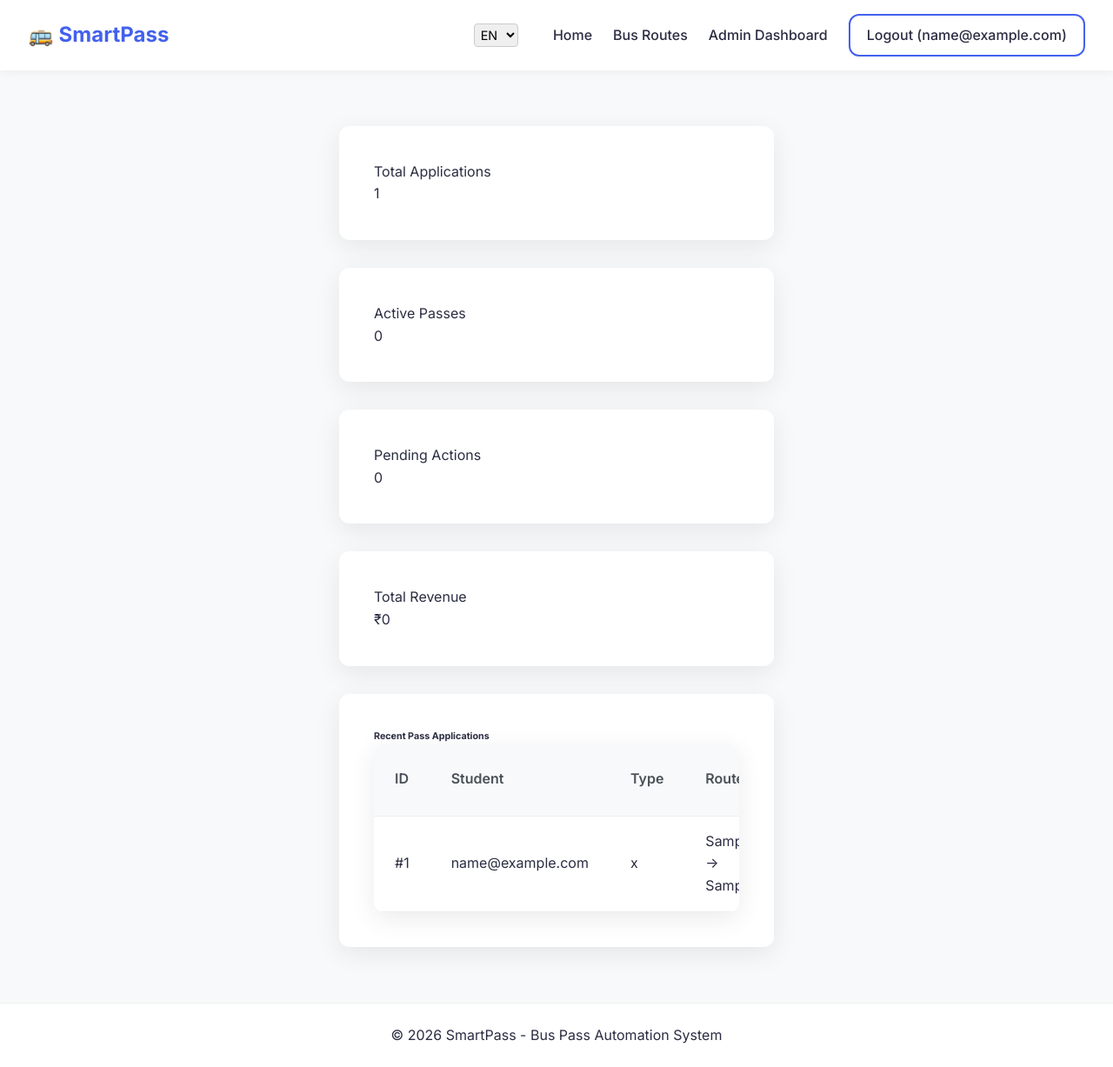
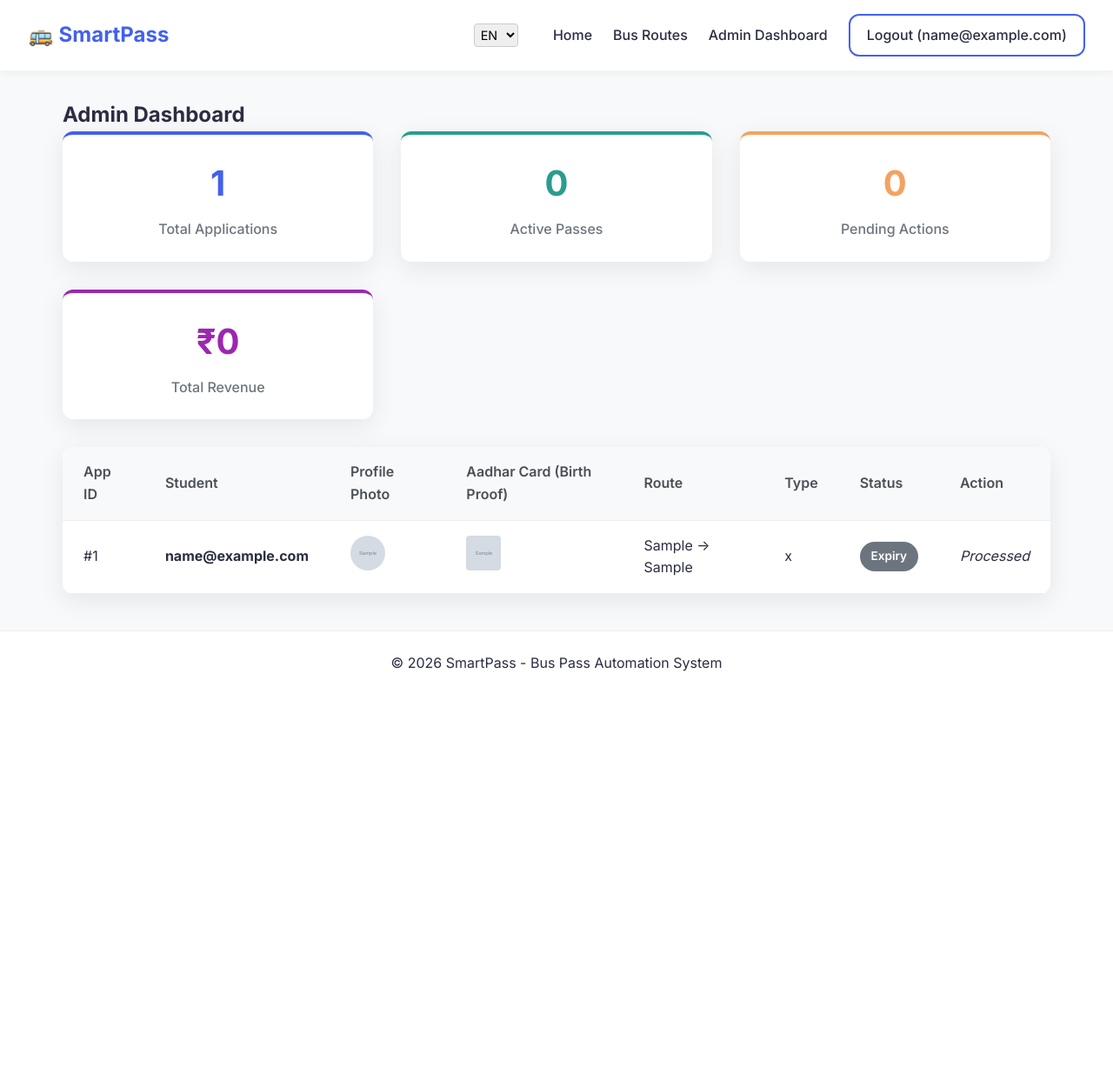
Before and after one commit to adityaavadan/smart_bus_pass, a Flask app: page /admin/dashboard in a window 1280 px wide. Shown: the whole page at 87% size. After the commit the page ends 772 px from the top, so only its background shows below. Run offline with Flask 3, Linux system fonts and the light colour scheme; the visitor is signed in with stand-in values (Sample User, id 1); tables that the repository leaves empty hold one stand-in row (values such as "Sample post"); grey boxes marked "Sample" are stand-in pictures.

Commit message:
Update admin_dashboard.html

```diff
--- a/templates/admin_dashboard.html
+++ b/templates/admin_dashboard.html
@@ -1,94 +1,97 @@
-{% extends "base.html" %}
-{% block title %}Admin Dashboard{% endblock %}
+{% extends 'base.html' %}
+
+{% block title %}Admin Dashboard - SmartPass{% endblock %}
 
 {% block content %}
-<div class="container-fluid mt-4">
-    <div class="d-sm-flex align-items-center justify-content-between mb-4">
-        <h1 class="h3 mb-0 text-gray-800">{{ t.admin_panel }}</h1>
+<div class="dashboard-header">
+    <h2>Admin Dashboard</h2>
 </div>
 
-    <!-- Statistics Cards -->
-    <div class="row">
-        <div class="col-xl-3 col-md-6 mb-4">
-            <div class="card border-left-primary shadow h-100 py-2">
-                <div class="card-body">
-                    <div class="text-xs font-weight-bold text-primary text-uppercase mb-1">Total Applications</div>
-                    <div class="h5 mb-0 font-weight-bold text-gray-800">{{ stats.total_passes }}</div>
+<div class="grid" style="margin-bottom: 2rem;">
+    <div class="card" style="margin: 0; padding: 1.5rem; text-align: center; border-top: 4px solid var(--primary-color);">
+        <h3 style="font-size: 2.5rem; margin-bottom: 0.5rem; color: var(--primary-color);">{{ stats.total_passes }}</h3>
+        <p style="color: #6c757d; font-weight: 500;">Total Applications</p>
     </div>
+    <div class="card" style="margin: 0; padding: 1.5rem; text-align: center; border-top: 4px solid var(--success);">
+        <h3 style="font-size: 2.5rem; margin-bottom: 0.5rem; color: var(--success);">{{ stats.active_passes }}</h3>
+        <p style="color: #6c757d; font-weight: 500;">Active Passes</p>
     </div>
+    <div class="card" style="margin: 0; padding: 1.5rem; text-align: center; border-top: 4px solid var(--warning);">
+        <h3 style="font-size: 2.5rem; margin-bottom: 0.5rem; color: var(--warning);">{{ stats.pending_count }}</h3>
+        <p style="color: #6c757d; font-weight: 500;">Pending Actions</p>
     </div>
-        <div class="col-xl-3 col-md-6 mb-4">
-            <div class="card border-left-success shadow h-100 py-2">
-                <div class="card-body">
-                    <div class="text-xs font-weight-bold text-success text-uppercase mb-1">Active Passes</div>
-                    <div class="h5 mb-0 font-weight-bold text-gray-800">{{ stats.active_passes }}</div>
-                </div>
-            </div>
-        </div>
-        <div class="col-xl-3 col-md-6 mb-4">
-            <div class="card border-left-warning shadow h-100 py-2">
-                <div class="card-body">
-                    <div class="text-xs font-weight-bold text-warning text-uppercase mb-1">Pending Actions</div>
-                    <div class="h5 mb-0 font-weight-bold text-gray-800">{{ stats.pending_count }}</div>
-                </div>
-            </div>
-        </div>
-        <div class="col-xl-3 col-md-6 mb-4">
-            <div class="card border-left-info shadow h-100 py-2">
-                <div class="card-body">
-                    <div class="text-xs font-weight-bold text-info text-uppercase mb-1">Total Revenue</div>
-                    <div class="h5 mb-0 font-weight-bold text-gray-800">₹{{ stats.total_revenue }}</div>
-                </div>
-            </div>
+    <div class="card" style="margin: 0; padding: 1.5rem; text-align: center; border-top: 4px solid #9c27b0;">
+        <h3 style="font-size: 2.5rem; margin-bottom: 0.5rem; color: #9c27b0;">₹{{ stats.total_revenue }}</h3>
+        <p style="color: #6c757d; font-weight: 500;">Total Revenue</p>
     </div>
 </div>
 
-    <!-- Applications Table -->
-    <div class="card shadow mb-4">
-        <div class="card-header py-3">
-            <h6 class="m-0 font-weight-bold text-primary">Recent Pass Applications</h6>
-        </div>
-        <div class="card-body">
 <div class="table-responsive">
-                <table class="table table-bordered" width="100%" cellspacing="0">
-                    <thead class="thead-light">
+    <table>
+        <thead>
             <tr>
-                            <th>ID</th>
+                <th>App ID</th>
                 <th>Student</th>
+                <th>{{ t.profile_photo }}</th>
+                <th>{{ t.aadhar_photo }}</th>
+                <th>Route</th>
                 <th>Type</th>
-                            <th>Route</th>
-                            <th>Status</th>
-                            <th>Created At</th>
-                            <th>Actions</th>
+                <th>{{ t.status }}</th>
+                <th>{{ t.action }}</th>
             </tr>
         </thead>
         <tbody>
             {% for app in applications %}
             <tr>
                 <td>#{{ app.id }}</td>
-                            <td>{{ app.student.email }}</td>
+                <td><strong>{{ app.student.email }}</strong></td>
+                <td>
+                    {% if app.profile_pic_filename %}
+                        <img src="{{ url_for('static', filename='uploads/' + app.profile_pic_filename) }}" style="width: 40px; height: 40px; border-radius: 50%; object-fit: cover;" alt="Photo">
+                    {% else %}
+                        <span style="font-size: 0.8rem; color: #999;">No Photo</span>
+                    {% endif %}
+                </td>
+                <td>
+                    {% if app.aadhar_pic_filename %}
+                        <a href="{{ url_for('static', filename='uploads/' + app.aadhar_pic_filename) }}" target="_blank">
+                            <img src="{{ url_for('static', filename='uploads/' + app.aadhar_pic_filename) }}" style="width: 40px; height: 40px; border-radius: 4px; object-fit: cover;" alt="Aadhar">
+                        </a>
+                    {% else %}
+                        <span style="font-size: 0.8rem; color: #999;">No Aadhar</span>
+                    {% endif %}
+                </td>
+                <td>{{ app.source }} &rarr; {{ app.destination }}</td>
                 <td>{{ app.pass_type }}</td>
-                            <td>{{ app.source }} → {{ app.destination }}</td>
                 <td>
-                                <span class="badge badge-{% if app.status == 'Approved' %}success{% elif app.status == 'Rejected' %}danger{% else %}warning{% endif %}">
-                                    {{ app.status }}
+                    {% if app.status == 'Pending Payment' %}
+                        <span class="badge" style="background-color: #cce5ff; color: #004085;">{{ t.pay_now }}</span>
+                    {% elif app.status == 'Expired' %}
+                        <span class="badge" style="background-color: #6c757d; color: #ffffff;">{{ t.expiry }}</span>
+                    {% else %}
+                        <span class="badge badge-{{ app.status.lower().replace(' ', '-') }}">
+                            {% if app.status == 'Pending' %}{{ t.pending }}
+                            {% elif app.status == 'Approved' %}{{ t.approve }}
+                            {% elif app.status == 'Rejected' %}{{ t.reject }}
+                            {% else %}{{ app.status }}{% endif %}
                         </span>
+                    {% endif %}
                 </td>
-                            <td>{{ app.created_at.strftime('%d-%m-%Y') }}</td>
                 <td>
                     {% if app.status == 'Pending' %}
-                                <a href="{{ url_for('approve_pass', app_id=app.id) }}" class="btn btn-success btn-sm">Approve</a>
-                                <a href="{{ url_for('reject_pass', app_id=app.id) }}" class="btn btn-danger btn-sm">Reject</a>
+                        <a href="{{ url_for('approve_pass', app_id=app.id) }}" class="btn btn-success" style="padding: 0.3rem 0.6rem; font-size: 0.85rem; margin-right: 0.5rem;">{{ t.approve }}</a>
+                        <a href="{{ url_for('reject_pass', app_id=app.id) }}" class="btn btn-danger" style="padding: 0.3rem 0.6rem; font-size: 0.85rem;">{{ t.reject }}</a>
                     {% else %}
-                                <span class="text-muted small">Processed</span>
+                        <em>Processed</em>
                     {% endif %}
                 </td>
+            </tr>
+            {% else %}
+            <tr>
+                <td colspan="7" style="text-align: center; padding: 2rem;">No applications found in the system.</td>
             </tr>
             {% endfor %}
         </tbody>
     </table>
 </div>
-        </div>
-    </div>
-</div>
 {% endblock %}
```
Lines whose indentation alone changed are shown as unchanged.
